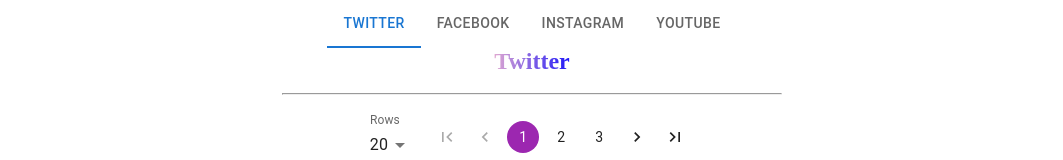
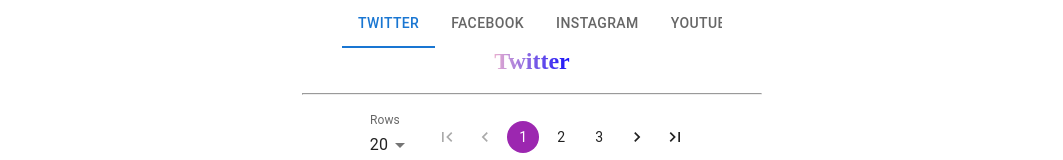
Before and after one commit to justaavoid/nine-sauce, a React (Create React App) app in the folder sauce-app/: page / in a window 1280 px wide. Shown: the top 160 px of the page, without its empty margins (108-1171 px from the left). Built offline with nearby package versions, Linux system fonts and the light colour scheme.

Commit message:
css for pagination

```diff
--- a/sauce-app/src/App.js
+++ b/sauce-app/src/App.js
@@ -91,18 +91,22 @@
   return (
     <>
       <div>
+        <div style={{ padding: "0 20px" }}>
           <Tabs
+            variant="scrollable"
+            scrollButtons
+            allowScrollButtonsMobile
             value={selectedTab}
             onChange={handleChange}
             aria-label="basic tabs example"
             centered
-          scrollButtons="auto"
           >
             <Tab label="Twitter" />
             <Tab label="Facebook" />
             <Tab label="Instagram" />
             <Tab label="Youtube" />
           </Tabs>
+        </div>
         <TabPanel value={selectedTab} index={0}>
           <DataFetching
             setRows={setRows}
--- a/sauce-app/src/TabsUI/TabContent.jsx
+++ b/sauce-app/src/TabsUI/TabContent.jsx
@@ -38,7 +38,7 @@
   const showItemsLength = [5, 10, 20, 50, 100];
 
   return (
-    <>
+    <div style={{ padding: "0 20px" }}>
       <h2 className="table-header">{tabName}</h2>
       <br />
       <hr />
@@ -51,7 +51,7 @@
         direction="row"
         alignItems={"center"}
       >
-        <FormControl variant="standard" sx={{ m: 1 }}>
+        <FormControl variant="standard" sx={{ m: 1, minWidth: "30px" }}>
           <InputLabel>Rows</InputLabel>
           <Select
             value={rowsPerPage}
@@ -66,8 +66,7 @@
           </Select>
         </FormControl>
         <Pagination
-          siblingCount={0}
-          boundaryCount={2}
+          boundaryCount={1}
           showFirstButton
           showLastButton
           count={Math.ceil(rows.length / rowsPerPage)}
@@ -122,7 +121,7 @@
           onChange={handleChangePage}
           color="secondary"
         />
-        <FormControl variant="standard" sx={{ m: 1 }}>
+        <FormControl variant="standard" sx={{ m: 1, minWidth: "30px" }}>
           <InputLabel>Rows</InputLabel>
           <Select
             value={rowsPerPage}
@@ -140,7 +139,7 @@
       <br />
       <hr />
       <br />
-    </>
+    </div>
   );
 };
 
```
Lines whose indentation alone changed are shown as unchanged.
